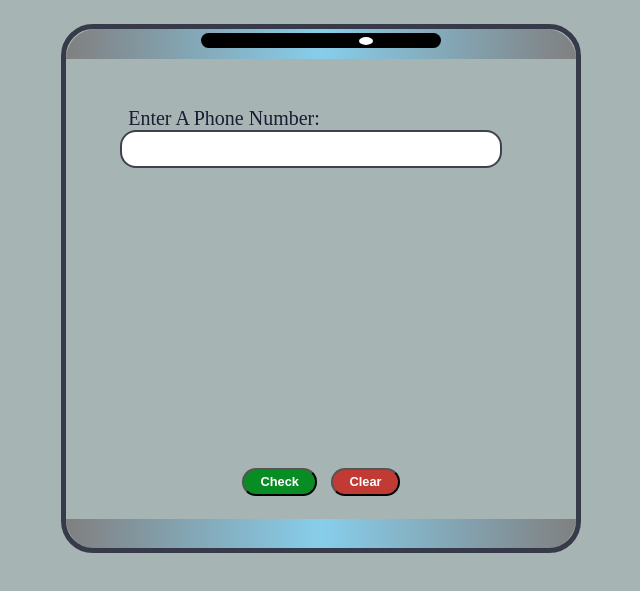
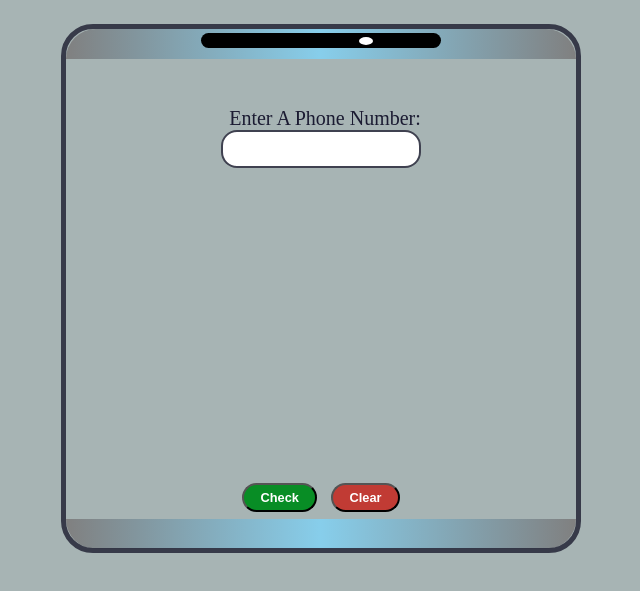
Before and after one commit to JAMILA-AIT-HAMOU/US-Phone-Number-Validator, a plain HTML site: page index.html in a window 1280 px wide. Shown: the part 77-668 px from the top of the page, without its empty margins (319-959 px from the left). Drawn offline with Linux system fonts and the light colour scheme.

Commit message:
maked the button's fixed at the bottom

```diff
--- a/styles.css
+++ b/styles.css
@@ -28,6 +28,9 @@ fieldset {
 }
 .container {
   margin-top: 3rem;
+  display: flex;
+  flex-direction: column;
+  flex: 1;
 }
 .deco1,
 .deco2 {
@@ -91,10 +94,13 @@ input {
   margin: 0.5em 0;
   margin-left: 0.5rem;
   padding: 5px;
+  min-height: 10px;
 }
 .buttons {
   position: relative;
-  top: 270px;
+  margin-top: auto;
+  margin-bottom: 1.5rem;
+
   text-align: center;
 }
 #check-btn,
```
